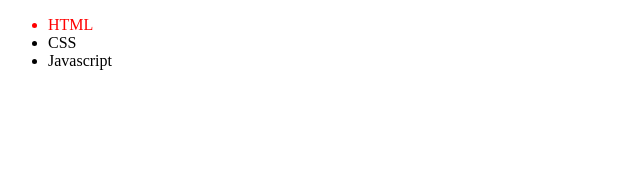
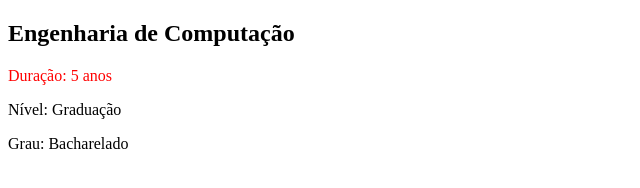
Before and after one commit to paul0henrique/guia-estelar-css, a plain HTML site: page pseudo.html in a window 1280 px wide. Shown: the whole page, without its empty margins (0-640 px from the left). Drawn offline with Linux system fonts and the light colour scheme.

Commit message:
add: nth-of-type

```diff
--- a/pseudo.css
+++ b/pseudo.css
@@ -1,3 +1,3 @@
-ul li:first-child {
+article p:nth-of-type(1){
     color: red
 }
--- a/pseudo.html
+++ b/pseudo.html
@@ -9,11 +9,12 @@
 </head>
 <body>
 
-    <ul>
-        <li>HTML</li>
-        <li>CSS</li>
-        <li>Javascript</li>
-    </ul>
+<article>
+    <h1>Engenharia de Computação</h1>
+    <p>Duração: 5 anos</p>
+    <p>Nível: Graduação</p>
+    <p>Grau: Bacharelado</p>
+</article>
 
 </body>
 </html>
```
